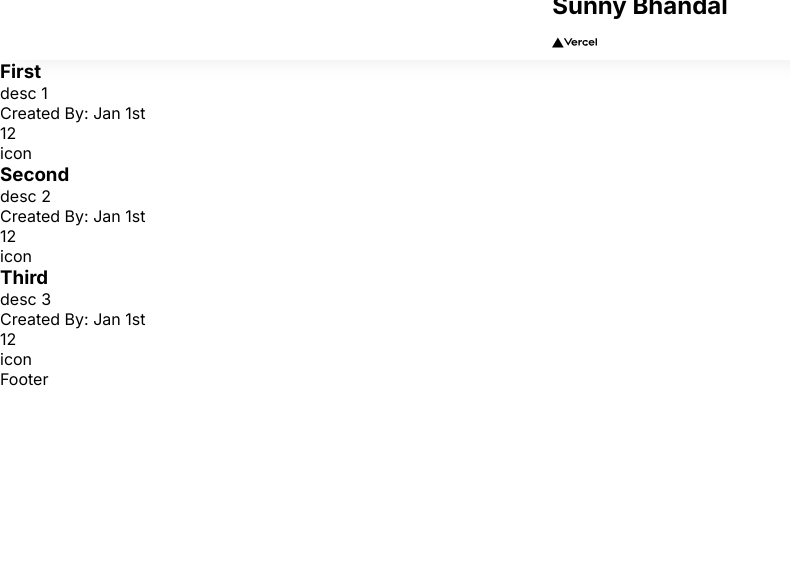
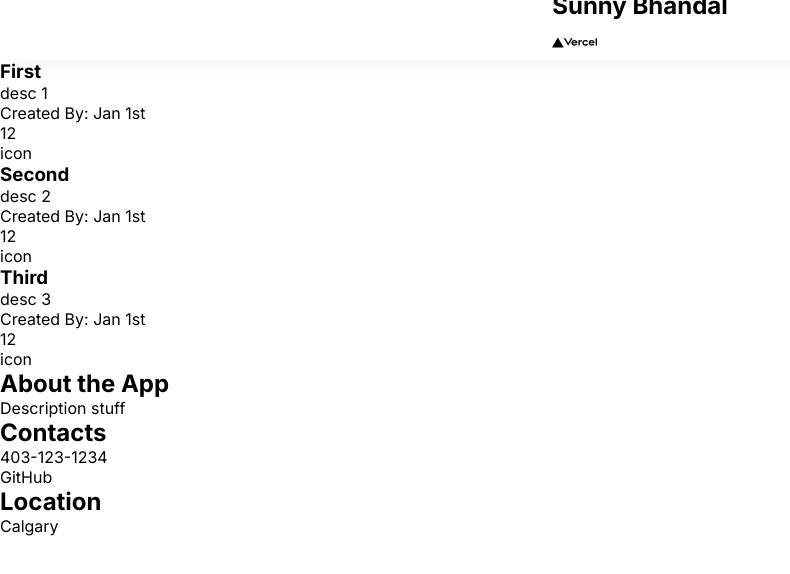
Before and after one commit to sunnybhandal/blog-website, a Next.js app: page / in a window 1280 px wide. Shown: the top 574 px of the page, without its empty margins (0-790 px from the left). Built offline with nearby package versions, Linux system fonts and the light colour scheme.

Commit message:
before db stuff

```diff
--- a/src/components/footer/Footer.jsx
+++ b/src/components/footer/Footer.jsx
@@ -2,7 +2,25 @@ import React from "react";
 import classes from "./footer.module.css";
 
 const Footer = () => {
-  return <div>Footer</div>;
+  return (
+    <div>
+      <div>
+        <div className={classes.col}>
+          <h2>About the App</h2>
+          <p>Description stuff</p>
+        </div>
+        <div className={classes.col}>
+          <h2>Contacts</h2>
+          <p>403-123-1234</p>
+          <p>GitHub</p>
+        </div>
+        <div className={classes.col}>
+          <h2>Location</h2>
+          <p>Calgary</p>
+        </div>
+      </div>
+    </div>
+  );
 };
 
 export default Footer;
```
Also changed, not shown: src/app/api/blog/[id]/route.js (added), src/app/api/blog/route.js (added).
